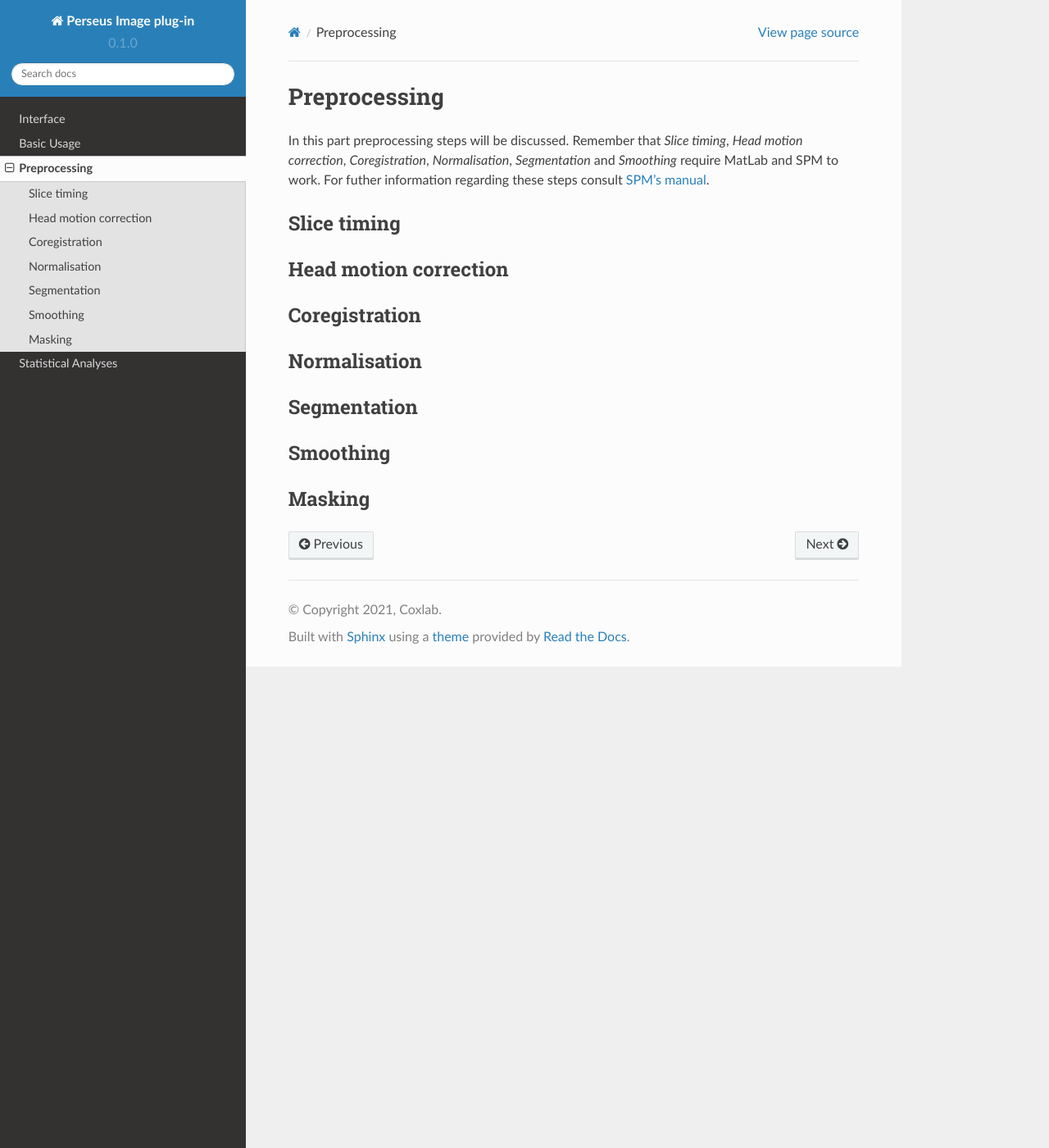
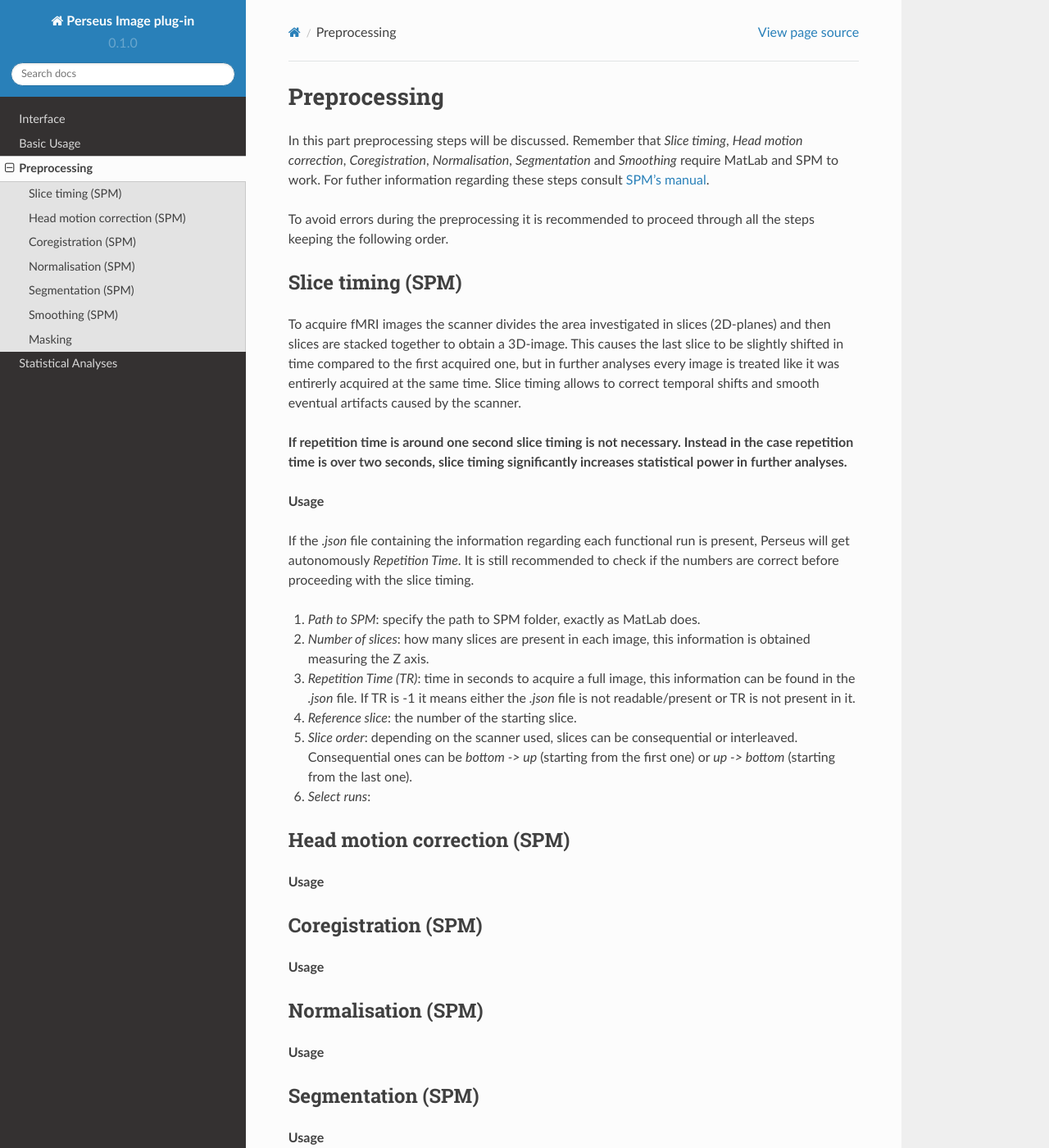
Before and after one commit to CarloDeNart/Perseus-Image-plug-in, a Sphinx documentation site: the page built from docs/source/Preprocessing.rst, in a window 1280 px wide and 1400 px high. Shown: the whole window at 82% size. Built offline with Sphinx 7.4.7 and the Read the Docs theme 2.0.0, drawn with Linux system fonts in a browser that asks for light colours; some of the changed text lies outside the part shown.

Commit message:
Update Preprocessing.rst

```diff
--- a/docs/source/Preprocessing.rst
+++ b/docs/source/Preprocessing.rst
@@ -4,23 +4,74 @@ Preprocessing
 
 In this part preprocessing steps will be discussed. Remember that *Slice timing*, *Head motion correction*, *Coregistration*, *Normalisation*, *Segmentation* and *Smoothing* require MatLab and SPM to work. For futher information regarding these steps consult `SPM's manual <https://www.fil.ion.ucl.ac.uk/spm/doc/spm12_manual.pdf/>`_.
 
-Slice timing
-=============
+To avoid errors during the preprocessing it is recommended to proceed through all the steps keeping the following order.
 
-Head motion correction
-=======================
+Slice timing (SPM)
+===================
 
-Coregistration
-===============
+To acquire fMRI images the scanner divides the area investigated in slices (2D-planes) and then slices are stacked together to obtain a 3D-image. This causes the last slice to be slightly shifted in time compared to the first acquired one, but in further analyses every image is treated like it was entirerly acquired at the same time. Slice timing allows to correct temporal shifts and smooth eventual artifacts caused by the scanner.
 
-Normalisation
-==============
+**If repetition time is around one second slice timing is not necessary. Instead in the case repetition time is over two seconds, slice timing significantly increases statistical power in further analyses.**
 
-Segmentation
-=============
+**Usage**
 
-Smoothing
-==========
+If the *.json* file containing the information regarding each functional run is present, Perseus will get autonomously *Repetition Time*. It is still recommended to check if the numbers are correct before proceeding with the slice timing.
+
+1. *Path to SPM*: specify the path to SPM folder, exactly as MatLab does.
+2. *Number of slices*: how many slices are present in each image, this information is obtained measuring the Z axis.
+3. *Repetition Time (TR)*: time in seconds to acquire a full image, this information can be found in the *.json* file. If TR is -1 it means either the *.json* file is not readable/present or TR is not present in it.
+4. *Reference slice*: the number of the starting slice.
+5. *Slice order*: depending on the scanner used, slices can be consequential or interleaved. Consequential ones can be *bottom -> up* (starting from the first one) or *up -> bottom* (starting from the last one).
+6. *Select runs*:
+
+Head motion correction (SPM)
+=============================
+
+
+
+**Usage**
+
+
+
+Coregistration (SPM)
+=====================
+
+
+
+**Usage**
+
+
+
+Normalisation (SPM)
+====================
+
+
+
+**Usage**
+
+
+
+Segmentation (SPM)
+===================
+
+
+
+**Usage**
+
+
+
+Smoothing (SPM)
+================
+
+
+
+**Usage**
+
+
 
 Masking
 ========
+
+
+
+**Usage**
```
